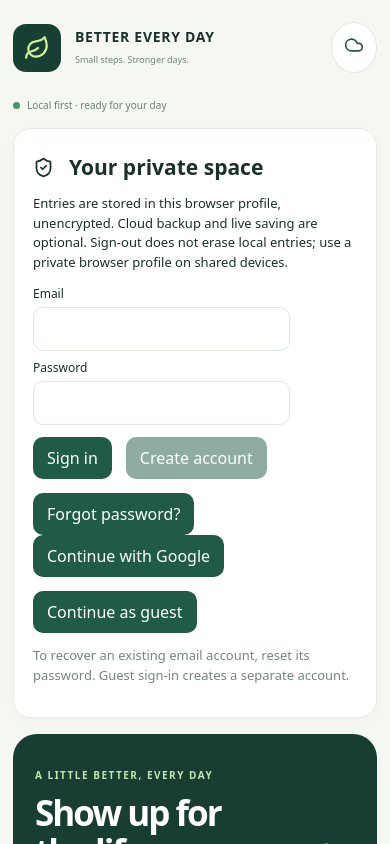
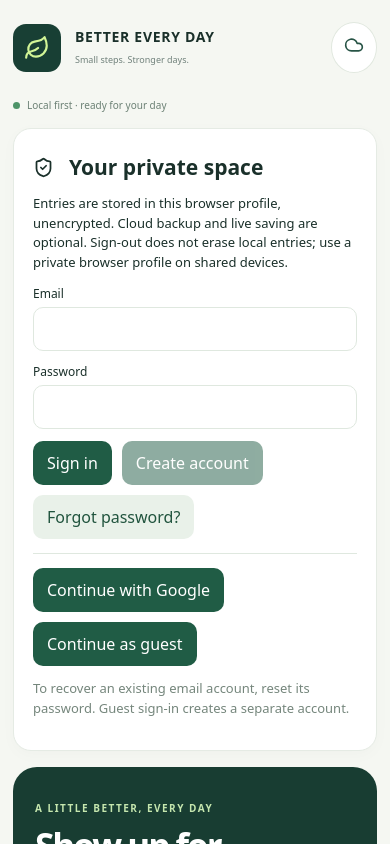
Before and after one commit to Durgaprasadcv/better-every-day, a React (Vite) app: page / in a window 390 px wide. Both pictures are taken after a click on the button "Account and backups". Shown: the top 844 px of the page. Built offline with nearby package versions, Linux system fonts and the light colour scheme; no server answers.

Commit message:
Improve sign-in layout on mobile

```diff
--- a/src/features/sync/AccountPanel.jsx
+++ b/src/features/sync/AccountPanel.jsx
@@ -174,6 +174,7 @@ export default function AccountPanel({
         </>
       ) : (
         <form
+          className="account-sign-in"
           onSubmit={(e) => {
             e.preventDefault();
             login(false);
@@ -224,6 +225,7 @@ export default function AccountPanel({
               Create account
             </button>
             <button
+              className="secondary"
               disabled={busy || !online}
               type="button"
               onClick={recoverPassword}
@@ -231,7 +233,7 @@ export default function AccountPanel({
               Forgot password?
             </button>
           </div>
-          <div className="actions">
+          <div className="actions account-alternatives">
             <button
               disabled={busy || !online}
               type="button"
--- a/src/styles/app.css
+++ b/src/styles/app.css
@@ -376,6 +376,26 @@ nav .selected {
 .actions .secondary {
   background: #e9f1e9;
   color: #21543e;
+}
+.account-sign-in .inputs {
+  display: grid;
+  grid-template-columns: repeat(auto-fit, minmax(min(100%, 15rem), 1fr));
+  gap: 12px;
+}
+.account-sign-in .inputs input {
+  min-width: 0;
+  font-size: 16px;
+}
+.account-sign-in .actions {
+  gap: 10px;
+}
+.account-sign-in .account-alternatives {
+  margin-top: 14px;
+  padding-top: 14px;
+  border-top: 1px solid #dfe8df;
+}
+.account-sign-in button {
+  min-height: 44px;
 }
 .error {
   color: #b33838;
```
